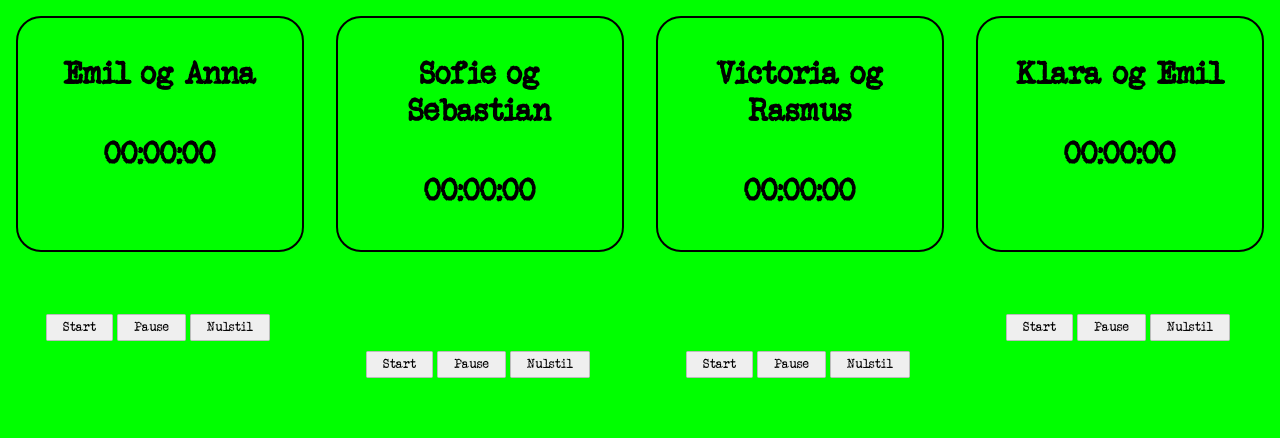
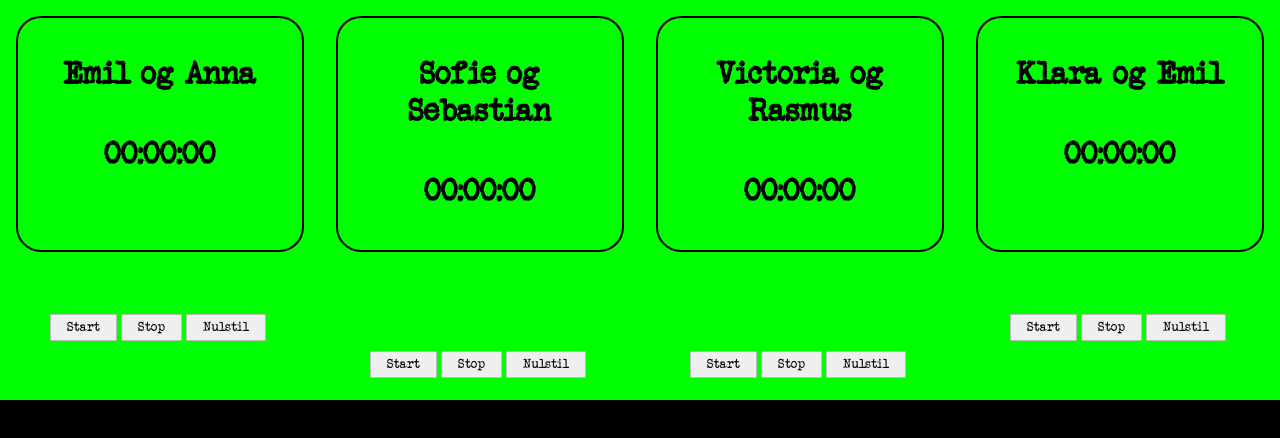
Before and after one commit to pHettiii/react-timer, a React (Create React App) app: page / in a window 1280 px wide. Shown: the top 438 px of the page. Built offline with nearby package versions, Linux system fonts and the light colour scheme.

Commit message:
Preparing for further complexity

```diff
--- a/src/App.css
+++ b/src/App.css
@@ -50,6 +50,8 @@ a:hover {
 }
 .holder {
   display: flex;
+  background-color: #00FF00;
+  height: 400px;
 }
 
 .watches {
@@ -67,6 +69,11 @@ a:hover {
   .watches {
     height: 200px;
   }
+}
+
+li {
+  color: white;
+  font-size: 1.4em;
 }
 
 .Ur {
@@ -112,9 +119,6 @@ button:hover{
 .App-link {
   color: #61dafb;
 }
-html {
-  background: #00FF00;
-}
 
 @keyframes App-logo-spin {
   from {
--- a/src/index.css
+++ b/src/index.css
@@ -5,6 +5,7 @@ body {
   sans-serif;
   -webkit-font-smoothing: antialiased;
   -moz-osx-font-smoothing: grayscale;
+  background-color: black;
 }
 @font-face {
   font-family: 'Veteran Typewriter';
--- a/src/tid.js
+++ b/src/tid.js
@@ -17,25 +17,28 @@ class Tid extends React.Component {
         milliseconds: "00",
         uniqueId: "",
         divName: "",
+        tidData: [],
     };
 
     startTimer = () => {
-        if(!this.state.running){
+        if(!this.state.running && !this.state.paused){
             this.setState({startTime:new Date().getTime()});
             this.setState({tInterval: setInterval(this.getShowTime, 1)});
             // change 1 to 1000 above to run script every second instead of every millisecond.
             // one other change will be needed in the getShowTime() function below for this to work. see comment there.
             this.setState({paused: 0});
             this.setState({running: 1});
+        } else if (!this.state.running) {
+            this.continueTimer()
         }
     }
 
     getShowTime = () => {
         this.setState({updatedTime: new Date().getTime()});
         if (this.state.savedTime){
-            this.setState({difference: (this.state.updatedTime - this.state.startTime) + this.state.savedTime});
+            this.setState({difference: this.state.updatedTime - this.state.startTime});/*+ this.state.savedTime}*/
         } else {
-            this.setState({difference:  this.state.updatedTime - this.state.startTime});
+            this.setState({difference: this.state.updatedTime - this.state.startTime});
         }
         // var days = Math.floor(difference / (1000 * 60 * 60 * 24));
         this.setState({hours: Math.floor((this.state.difference % (1000 * 60 * 60 * 24)) / (1000 * 60 * 60))});
@@ -56,10 +59,20 @@ class Tid extends React.Component {
             this.setState({savedTime: this.state.difference});
             this.setState({paused: 1})
             this.setState({running: 0})
+            this.setState({tidData: [...this.state.tidData, this.state.minutes + ":" + this.state.seconds + ":" + this.state.milliseconds] });
             clearInterval(this.state.tInterval);
         } else {
-            this.startTimer();
+            //this.startTimer();
+            this.continueTimer();
         }
+    }
+
+    continueTimer = () => {
+        this.setState({tInterval: setInterval(this.getShowTime, 1)});
+        // change 1 to 1000 above to run script every second instead of every millisecond.
+        // one other change will be needed in the getShowTime() function below for this to work. see comment there.
+        this.setState({paused: 0});
+        this.setState({running: 0});
     }
 
     resetTimer = () => {
@@ -71,6 +84,7 @@ class Tid extends React.Component {
         this.setState({minutes: "00"})
         this.setState({seconds: "00"})
         this.setState({milliseconds: "00"})
+        this.setState({tidData: []})
     }
 
     keydownHandler = (e) => {
@@ -122,8 +136,17 @@ class Tid extends React.Component {
                     </div>
                     <div className={'control'}>
                         <button className={'start'} onClick={this.startTimer}>Start</button>
-                        <button className={'pause'} id={'pause'+this.state.uniqueId} onClick={this.pauseTimer}>Pause</button>
+                        <button className={'pause'} id={'pause'+this.state.uniqueId} onClick={this.pauseTimer}>Stop</button>
                         <button className={'reset'} onClick={this.resetTimer}>Nulstil</button>
+                    </div>
+                    <div className={'Times'}>
+                        <div>
+                            <ul>
+                                {this.state.tidData.map(item => (
+                                    <li key={item+this.state.uniqueId}>{item+this.state.uniqueId}</li>
+                                ))}
+                            </ul>
+                        </div>
                     </div>
                 </div>
             </div>
```
